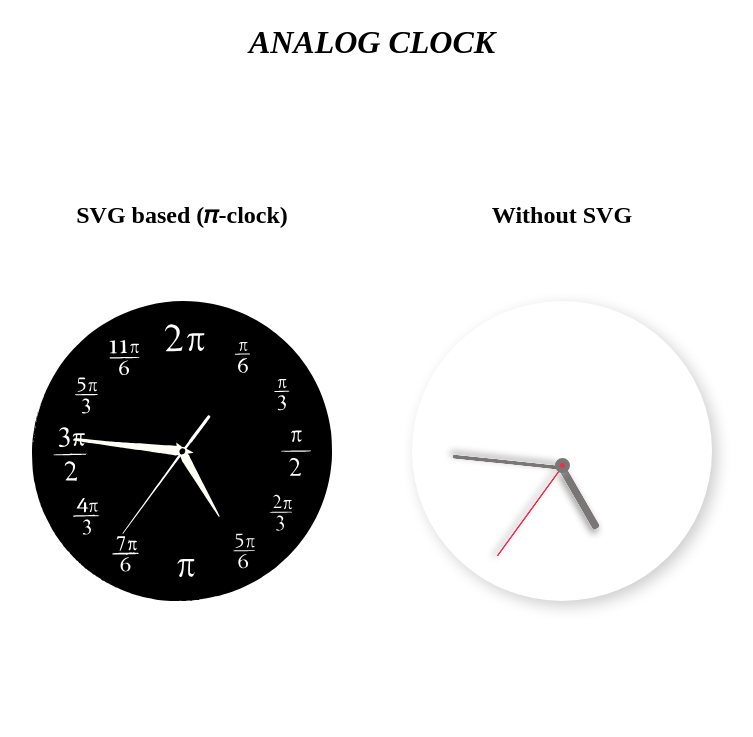
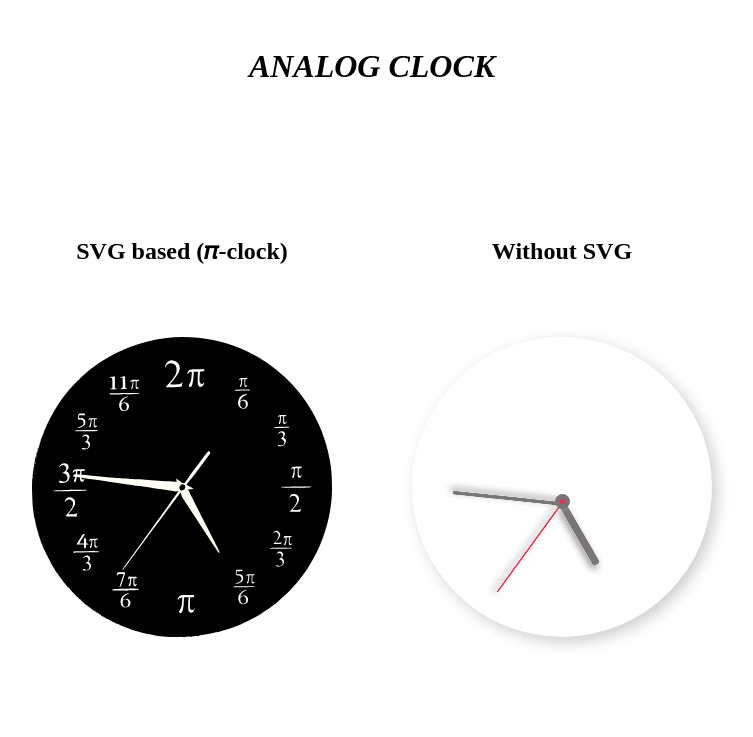
Before and after one commit to Alice-Rez/analog-clock, a plain HTML site: page index.html in a window 1280 px wide. Shown: the top 737 px of the page, without its empty margins (268-1021 px from the left). Drawn offline with Linux system fonts and the light colour scheme.

Commit message:
last touches

```diff
--- a/style.css
+++ b/style.css
@@ -25,7 +25,7 @@ html {
 }
 
 header {
-  padding: 1.5em;
+  padding-top: 3em;
   font-style: italic;
   text-transform: uppercase;
 }
@@ -43,7 +43,7 @@ article {
 }
 
 h2 {
-  margin-bottom: 3em;
+  margin: 3em 0;
 }
 
 svg {
```
